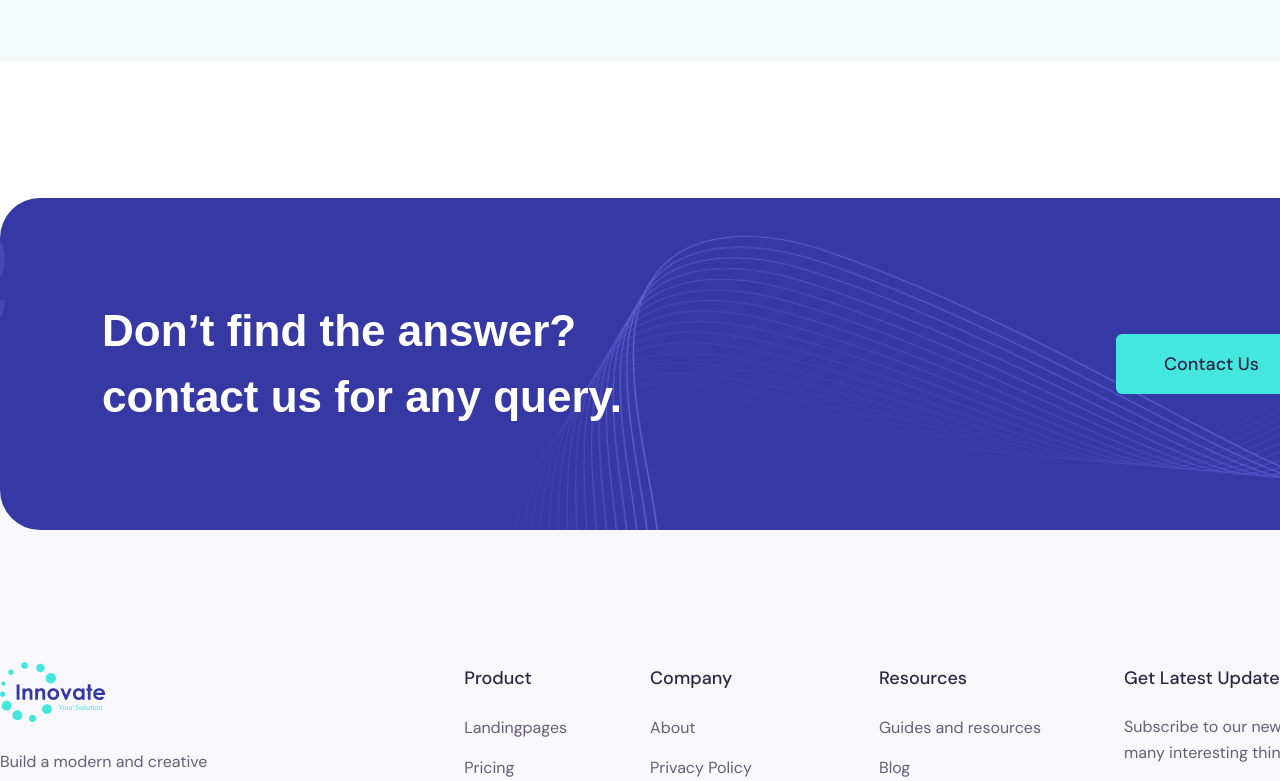
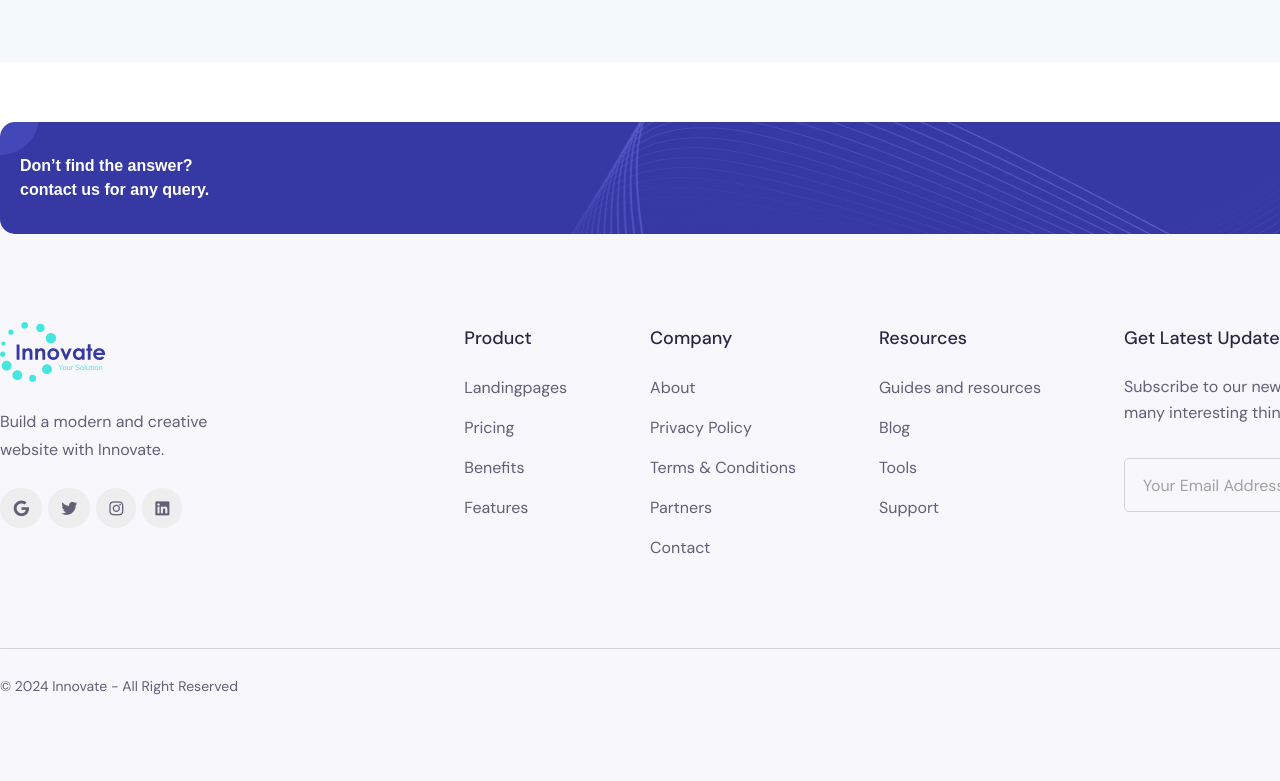
Before and after one commit to mahid76/Innovate_React_01, a React (Vite) app: page / in a window 1280 px wide. Shown: the part 8460-9241 px from the top of the page. Built offline with nearby package versions, Linux system fonts and the light colour scheme; a web font is replaced by a local one.

Commit message:
fotter top responsive

```diff
--- a/src/componenets/Footer/Footer.jsx
+++ b/src/componenets/Footer/Footer.jsx
@@ -9,20 +9,20 @@ import Container from "../Layout/Container";
 
 const Footer = () => {
 	return (
-		<div className="md:pt-[291px] md:pb-[30px] py-50 pb-1 bg-[#F7F7FC] mt-30 md:mt-[309px]">
+		<div className="2xl:pt-[291px] 2xl:pb-[30px] py-35  bg-[#F7F7FC] mt-30 2xl:mt-[309px]">
 			<Container>
-				<div className="absolute -top-[464px] left-0 w-full">
+				<div className="absolute top-[-200px] 2xl:-top-[464px] left-0 w-full">
 					<div
-						className="py-[100px] px-[102px] rounded-[40px] bg-no-repeat  bg-center bg-cover"
+						className="2xl:py-[100px] 2xl:px-[102px] py-8 px-5 2xl:rounded-[40px] rounded-[15px] bg-no-repeat  bg-center bg-cover"
 						style={{ backgroundImage: `url(${headContact})` }}
 					>
-						<div className="flex justify-between items-center">
-							<h1 className="max-w-[577px] font-primary font-bold text-white text-[44px]">
+						<div className="flex justify-between  items-center">
+							<h1 className="max-w-[577px] w-[200px] font-primary font-bold text-white text-[16px] 2xl:text-[44px]">
 								Don’t find the answer? contact us for any query.
 							</h1>
 							<div>
 								<a href="#">
-									<p className="py-5 px-12 rounded-[6px] bg-secondary text-headtext font-secondary font-medium leading-5 text-lg ">
+									<p className="2xl:py-5 py-2 px-3 2xl:px-12 rounded-[6px] bg-secondary text-headtext font-secondary font-medium leading-5 text-sm 2xl:text-lg ">
 										Contact Us
 									</p>
 								</a>
@@ -143,17 +143,3 @@ const Footer = () => {
 };
 
 export default Footer;
-
-{
-	/* <div className='absolute  -top-60 md:-top-[449px] left-0] left-0'>
-          <div className='flex relative '>
-            <img src={headContact} alt="headContact"
-          />
-          <div className='absolute top-0 left-0 md:top-1/2 md:left-1/2 md:transform md:-translate-x-1/2 md:-translate-y-1/2 max-w-[1205px] flex justify-between items-center'>
-      <h2 className='max-w-[577px] font-primary font-bold text-lg md:text-[46px] md:leading-[58px] text-white  '>Don’t find the answer? contact us for any query. </h2>
-
-    </div>
-          </div>
-
-        </div> */
-}
--- a/src/componenets/Layout/Container.jsx
+++ b/src/componenets/Layout/Container.jsx
@@ -2,7 +2,7 @@ import React from 'react'
 
 const Container = ({children}) => {
   return (
-    <div className='md:w-[1409px] w-au mx-auto relative px-5 md:px-0 '>
+    <div className='md:w-[1409px]  mx-auto relative px-5 md:px-0 '>
       {children}
     </div>
   )
```
